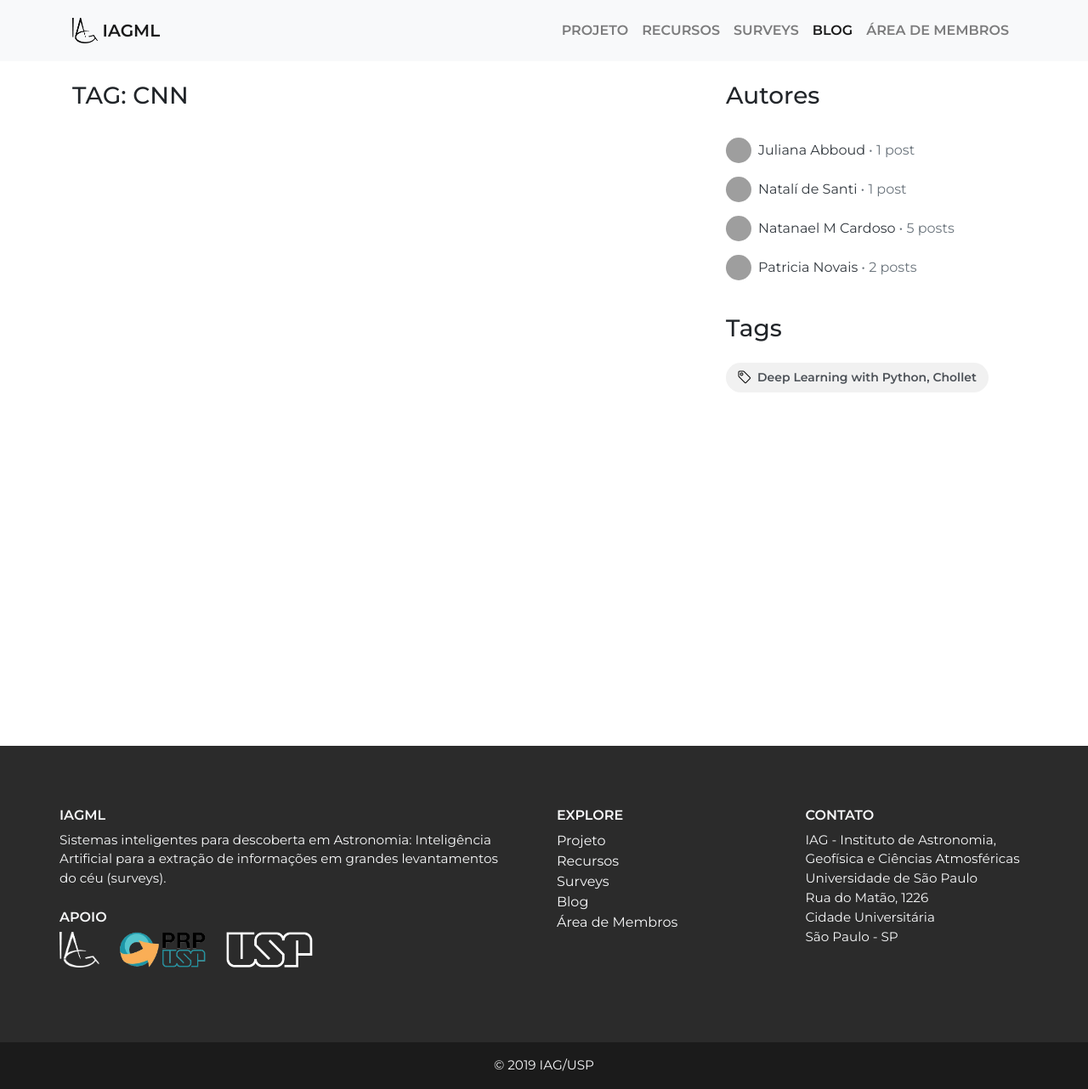
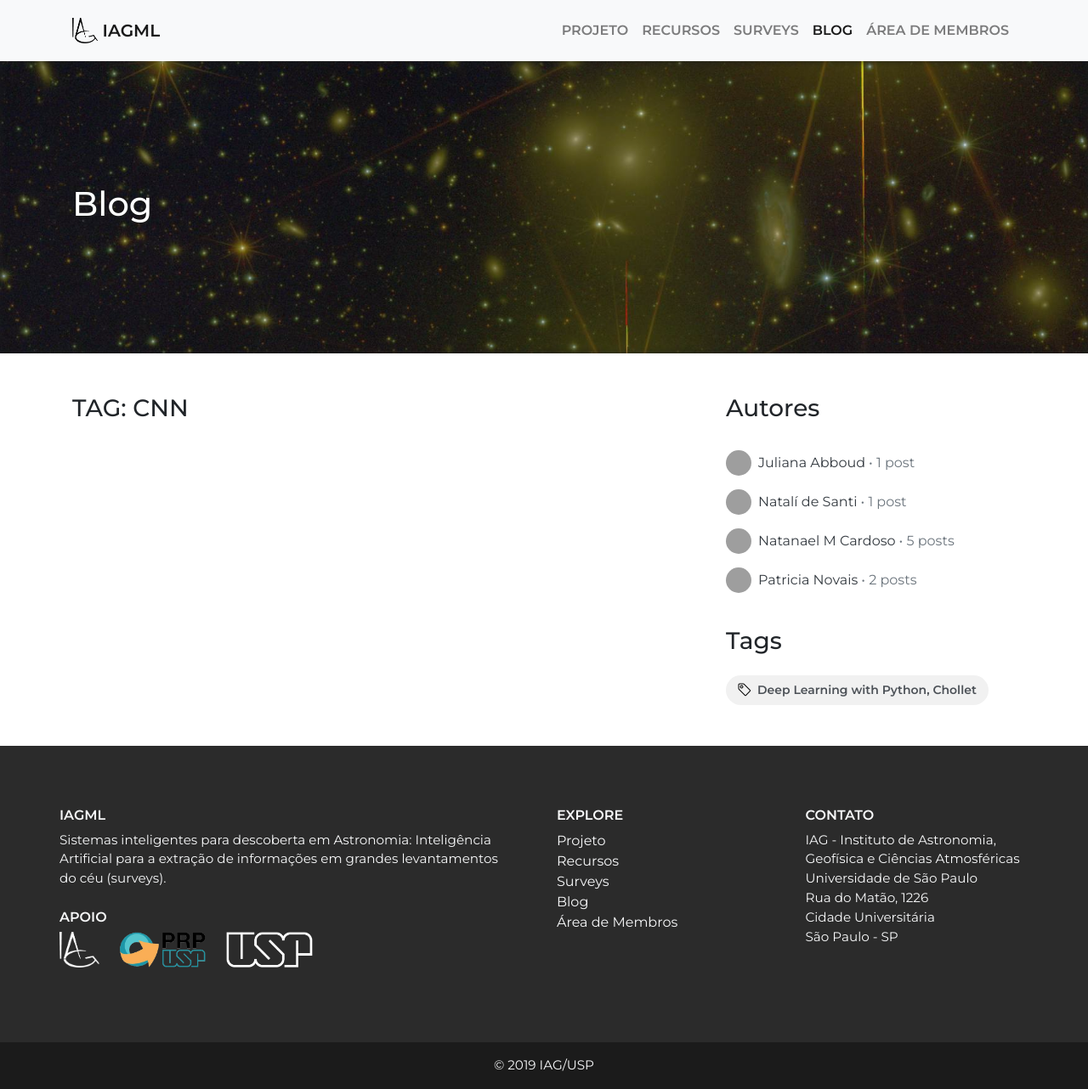
Before and after one commit to iagml/website, a Jekyll site: the page built from _tagslist/cnn.md, in a window 1280 px wide. Shown: the whole page at 85% size. Built offline with Jekyll 4.4.1, drawn with Linux system fonts in a browser that asks for light colours; grey boxes are pictures that could not be loaded.

Commit message:
incluindo cabeçado na página de tags

```diff
--- a/_layouts/tag.html
+++ b/_layouts/tag.html
@@ -2,7 +2,9 @@
 layout: default
 ---
 
-<div class="container py-4">
+{% include header.html image="/assets/uploads/blog-bg.jpg" title="Blog" %}
+
+<div class="container py-5">
   <div class="row">
     <!-- Left Column-->
     <div class="col-lg-8">
```
